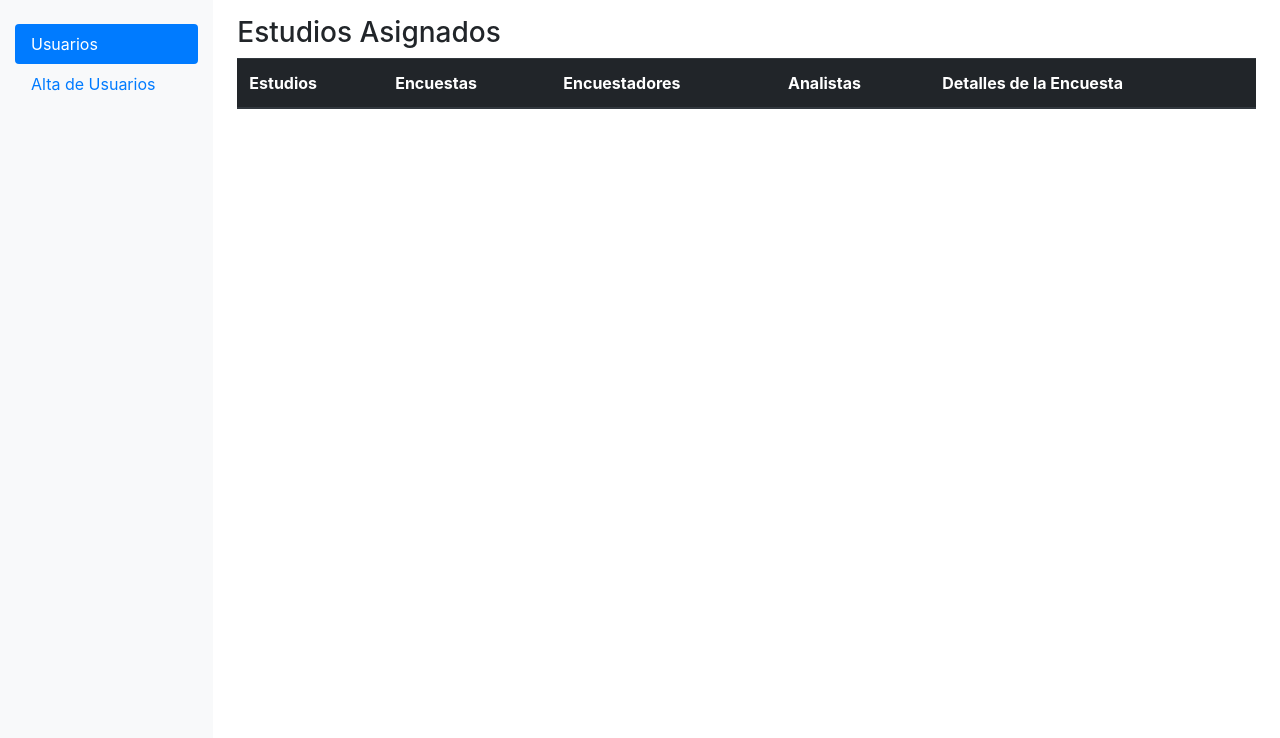
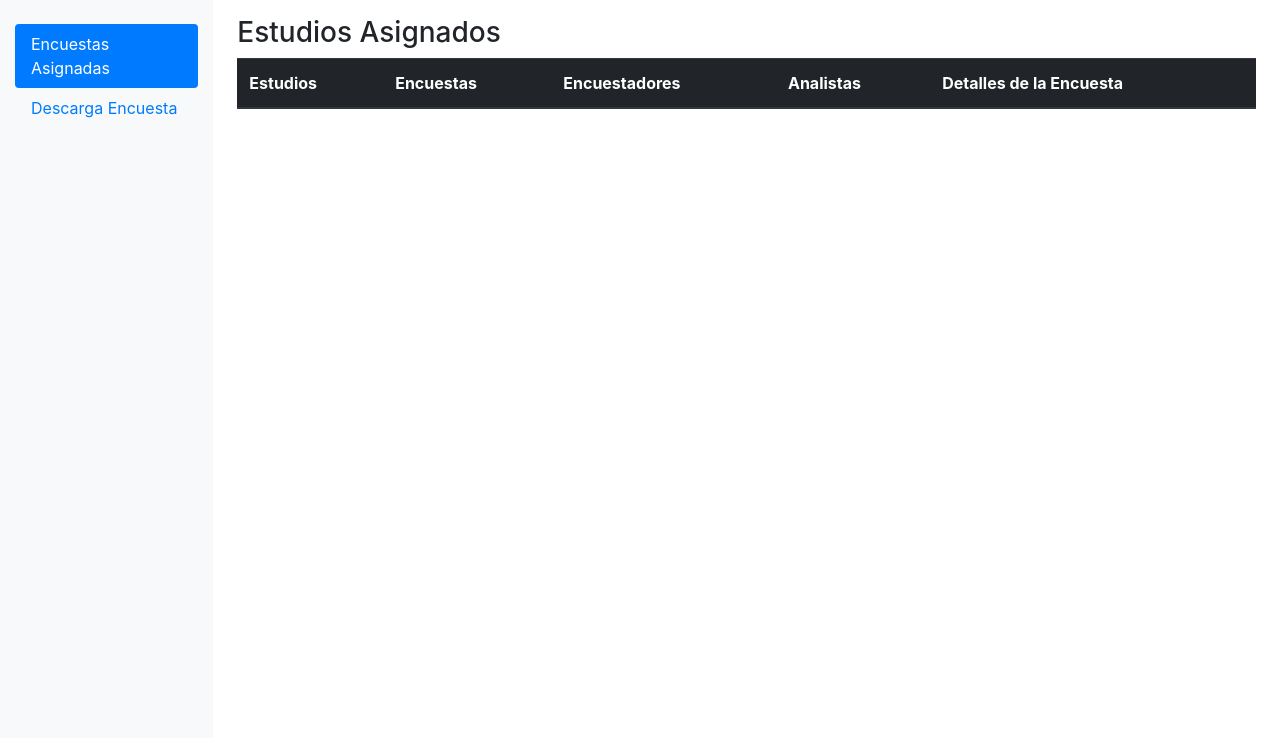
Before and after one commit to SkyllerXBruce/aleph, a CodeIgniter app: page /aleph/analista in a window 1280 px wide. Shown: the part 62-800 px from the top of the page. Run offline with CodeIgniter, Linux system fonts and the light colour scheme; data that the repository does not hold is empty.

Commit message:
Se corrige los links de la vista del aside para que se mantengan activos si son seleccionados

```diff
--- a/application/views/layout/aside_analista.php
+++ b/application/views/layout/aside_analista.php
@@ -21,8 +21,8 @@
 		<?php endif; ?>
 		<!-- Links de la Barra Lateral -->
 		<div class="nav flex-column nav-pills" id="v-pills-tab" role="tablist" aria-orientation="vertical">
-			<a href="<?=base_url('dashboard')?>" class="nav-link <?= $this->uri->segment(2) == '' ? 'active' : ''; ?>"  data-toggle="pill">Usuarios</a>
-			<a href="<?=base_url('users/create')?>" class="nav-link <?= $this->uri->segment(2) == 'create' || $this->uri->segment(2) == 'registrarUsuario' ? 'active' : ''; ?>" data-toggle="pill">Alta de Usuarios</a>
+			<a href="<?=base_url('analista')?>" class="nav-link <?= $this->uri->segment(2) == '' || $this->uri->segment(2) == 'detalles' || $this->uri->segment(2) == 'encuesta' ? 'active' : ''; ?>"  data-toggle="pill">Encuestas Asignadas</a>
+			<a href="<?=base_url('analista/download')?>" class="nav-link <?= $this->uri->segment(2) == 'download' ? 'active' : ''; ?>" data-toggle="pill">Descarga Encuesta</a>
 		</div>
 	</div>
 </nav>
--- a/application/views/layout/aside_encuestador.php
+++ b/application/views/layout/aside_encuestador.php
@@ -21,7 +21,7 @@
 		<?php endif; ?>
 		<!-- Links de la Barra Lateral -->
 		<div class="nav flex-column nav-pills" id="v-pills-tab" role="tablist" aria-orientation="vertical">
-			<a href="<?=base_url('encuestador')?>" class="nav-link <?= $this->uri->segment(2) == '' ? 'active' : ''; ?>"  data-toggle="pill">Estudios Asignados</a>
+			<a href="<?=base_url('encuestador')?>" class="nav-link <?= $this->uri->segment(2) == '' || $this->uri->segment(2) == 'detalles' ? 'active' : ''; ?>"  data-toggle="pill">Estudios Asignados</a>
 			<a href="<?=base_url('encuestador/create')?>" class="nav-link <?= $this->uri->segment(2) == 'create' || $this->uri->segment(2) == 'addEncuestado' ? 'active' : ''; ?>" data-toggle="pill">Realizar Encuesta</a>
 		</div>
 	</div>
--- a/application/views/layout/aside_estudio.php
+++ b/application/views/layout/aside_estudio.php
@@ -22,9 +22,9 @@
 		<!-- Links de la Barra Lateral -->
 		<div class="nav flex-column nav-pills" id="v-pills-tab" role="tablist" aria-orientation="vertical">
 			<a href="<?=base_url('studies')?>" class="nav-link <?= $this->uri->segment(2) == '' ? 'active' : ''; ?>"  data-toggle="pill">Estudios</a>
-			<a href="<?=base_url('studies/create')?>" class="nav-link <?= $this->uri->segment(2) == 'create' || $this->uri->segment(2) == 'studies/addStudy' ? 'active' : ''; ?>" data-toggle="pill">Alta de Estudios</a>
-			<a href="<?=base_url('studies/createQuest')?>" class="nav-link <?= $this->uri->segment(2) == 'createQuest' || $this->uri->segment(2) == 'studies/addQuest' ? 'active' : ''; ?>"  data-toggle="pill">Alta de Cuestionarios</a>
-			<a href="<?=base_url('studies/createReagents')?>" class="nav-link <?= $this->uri->segment(2) == 'createReagents' || $this->uri->segment(2) == 'studies/addReagents' ? 'active' : ''; ?>"  data-toggle="pill">Alta de Reactivos</a>
+			<a href="<?=base_url('studies/create')?>" class="nav-link <?= $this->uri->segment(2) == 'create' || $this->uri->segment(2) == 'addStudy' ? 'active' : ''; ?>" data-toggle="pill">Alta de Estudios</a>
+			<a href="<?=base_url('studies/createQuest')?>" class="nav-link <?= $this->uri->segment(2) == 'createQuest' || $this->uri->segment(2) == 'addQuest' ? 'active' : ''; ?>"  data-toggle="pill">Alta de Cuestionarios</a>
+			<a href="<?=base_url('studies/createReagents')?>" class="nav-link <?= $this->uri->segment(2) == 'createReagents' || $this->uri->segment(2) == 'addReagents' ? 'active' : ''; ?>"  data-toggle="pill">Alta de Reactivos</a>
 		</div>
 	</div>
 </nav>
```
